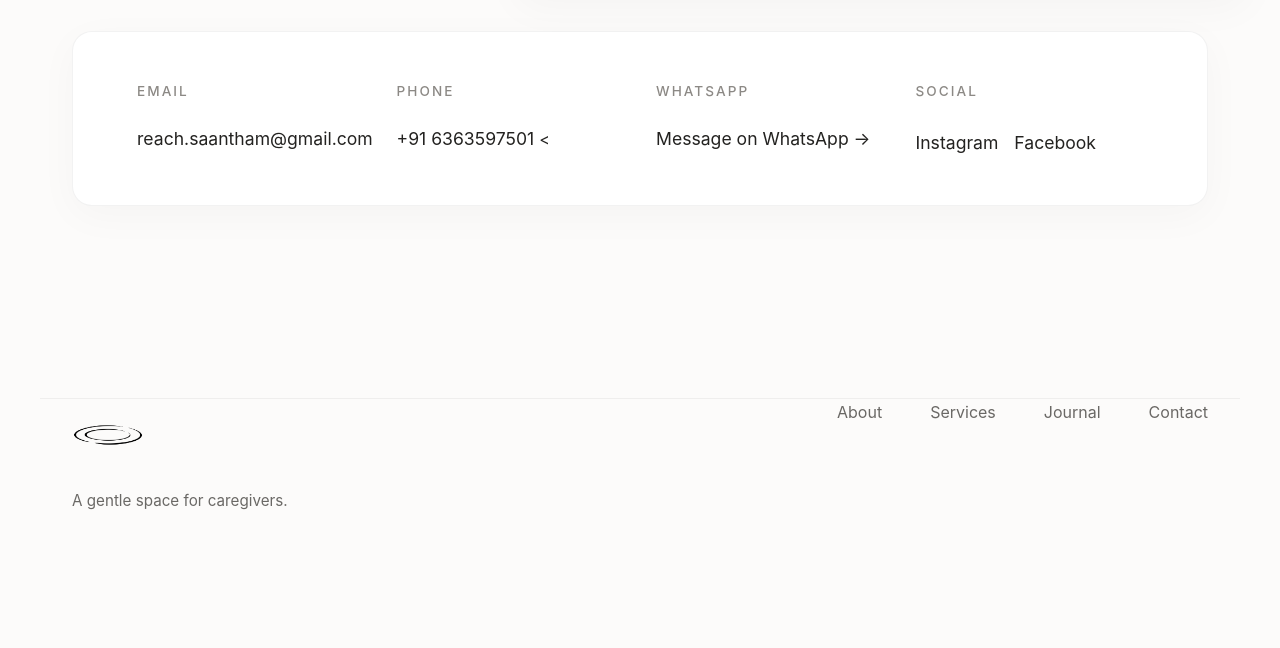
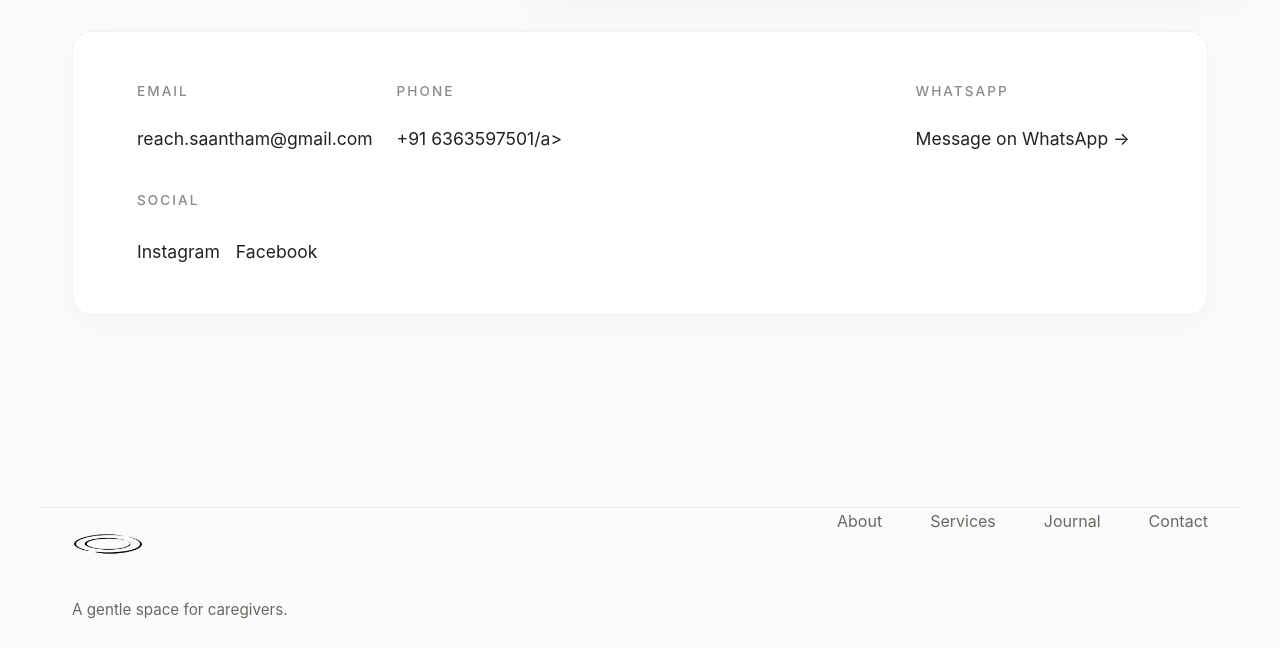
Before and after one commit to HariMakeMoney/Saantham, a plain HTML site: page contact.html in a window 1280 px wide. Shown: the part 1368-2016 px from the top of the page. Before the commit the page ends 1907 px from the top, so only its background shows below. Drawn offline with Linux system fonts and the light colour scheme; a web font is replaced by a local one.

Commit message:
Text error

```diff
--- a/contact.html
+++ b/contact.html
@@ -94,8 +94,8 @@
         <div class="detail-item">
           <span class="label">Phone</span>
           <span>
-            <a href="tel:+916363597501" class="detail-link">+91 6363597501 </a>
-            < </span>
+            <a href="tel:+916363597501" class="detail-link">+91 6363597501/a>
+          </span>
         </div>
         <div class="detail-item">
           <span class="label">WhatsApp</span>
```
